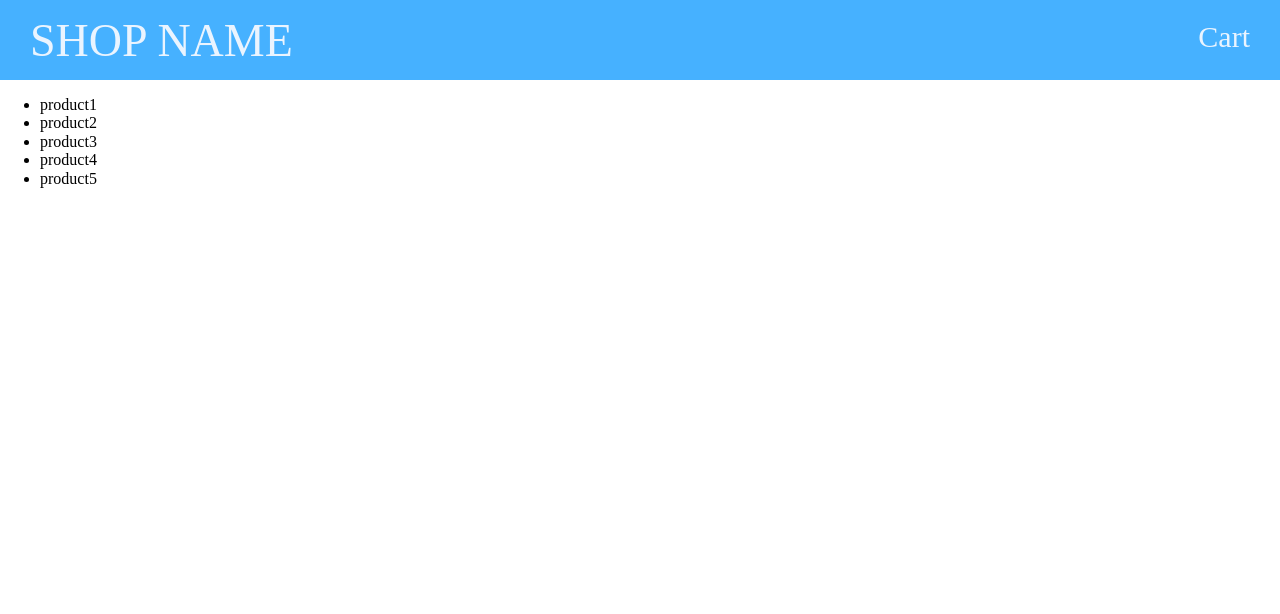
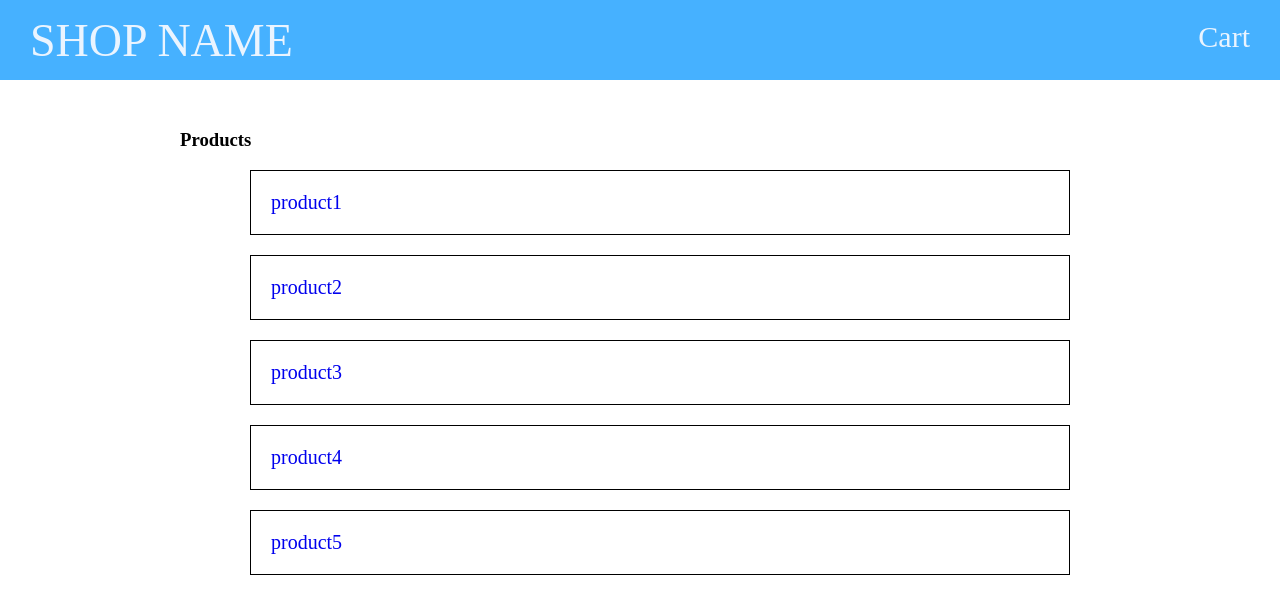
Before and after one commit to ScalaConsultants/react-example-app, a React app: page / in a window 1280 px wide. Shown: the top 614 px of the page. Built offline with nearby package versions, Linux system fonts and the light colour scheme.

Commit message:
add screen component

```diff
--- a/src/components/App/App.js
+++ b/src/components/App/App.js
@@ -6,6 +6,8 @@ import Navbar from '../Navbar/Navbar';
 import { Switch, Route } from 'react-router-dom'
 import ProductsList from '../ProductsList/ProductsList'
 import ShoppingCart from '../ShoppingCart/ShoppingCart'
+import ProductDetails from '../ProductDetails/ProductDetails'
+
 
 //let yeomanImage = require('../../images/yeoman.png');
 
@@ -17,6 +19,7 @@ const App = () => {
       <Switch>
         <Route exact path='/' component={ProductsList}/>
         <Route path='/cart' component={ShoppingCart}/>
+        <Route path='/:id' component={ProductDetails}/>
       </Switch>
 
     </div>
--- /dev/null
+++ b/src/components/ProductDetails/ProductDetails.js
@@ -0,0 +1,12 @@
+import React from 'react'
+import Screen from '../../styledComponents/Screen'
+
+const ProductDetails = () => {
+  return (
+    <Screen>
+      <h3>Product Details</h3>
+    </Screen>
+    )
+}
+
+export default ProductDetails
--- /dev/null
+++ b/src/components/ProductsList/ListElement.js
@@ -0,0 +1,11 @@
+import styled from 'styled-components';
+
+// language=SCSS prefix=dummy{ suffix=}
+const ListElement = styled.li`
+    font-size: 20px;
+    margin:20px 30px;
+    padding: 20px;
+    border:black 1px solid;
+`;
+
+export default ListElement;
--- a/src/components/ProductsList/ProductsList.js
+++ b/src/components/ProductsList/ProductsList.js
@@ -1,16 +1,25 @@
 import React from 'react'
 import products from '../../data/products'
+import ListElement from './ListElement'
+import { Link } from 'react-router-dom'
+import Screen from '../../styledComponents/Screen'
 
 const ProductsList = () => {
 
   const productsList = products.map((product) =>
-    <li>{product.name}</li>
+    <Link to={`/${product.id}`}>
+      <ListElement>{product.name}</ListElement>
+    </Link>
   )
 
   return (
-    <ul>
-    {productsList}
-    </ul>
+    <Screen>
+      <h3>Products</h3>
+
+      <ul>
+      {productsList}
+      </ul>
+    </Screen>
   )
 }
 
--- a/src/components/ShoppingCart/ShoppingCart.js
+++ b/src/components/ShoppingCart/ShoppingCart.js
@@ -1,8 +1,11 @@
 import React from 'react'
+import Screen from '../../styledComponents/Screen'
 
 const ShoppingCart = () => {
     return (
-      <h2>Shopping Cart</h2>
+      <Screen>
+        <h2>Shopping Cart</h2>
+      </Screen>
     )
 }
 
--- a/src/data/products.js
+++ b/src/data/products.js
@@ -1,21 +1,26 @@
 const products = [
   {
+    id:1,
     name:'product1',
     price:12
   },
   {
+    id:2,
     name:'product2',
     price:22
   },
   {
+    id:3,
     name:'product3',
     price:7
   },
   {
+    id:4,
     name:'product4',
     price:34
   },
   {
+    id:5,
     name:'product5',
     price:17
   }
--- /dev/null
+++ b/src/styledComponents/Screen.js
@@ -0,0 +1,8 @@
+import styled from 'styled-components';
+
+// language=SCSS prefix=dummy{ suffix=}
+const Screen = styled.section`
+  padding: 30px 180px;
+`;
+
+export default Screen;
--- a/src/styles/App.css
+++ b/src/styles/App.css
@@ -6,6 +6,7 @@ body {
 
 *{
   text-decoration: none;
+  list-style: none;
 }
 
 .index img {
```
